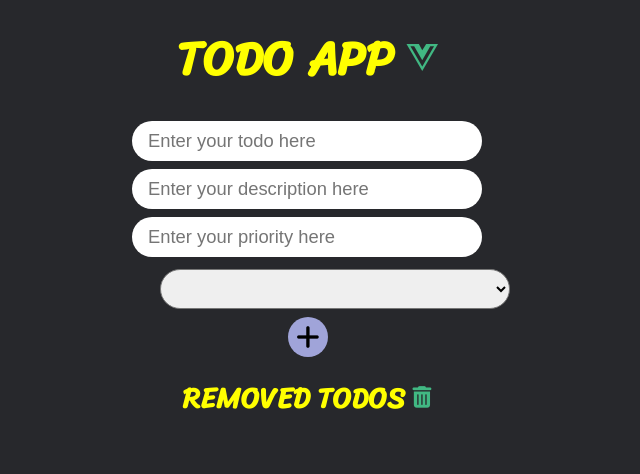
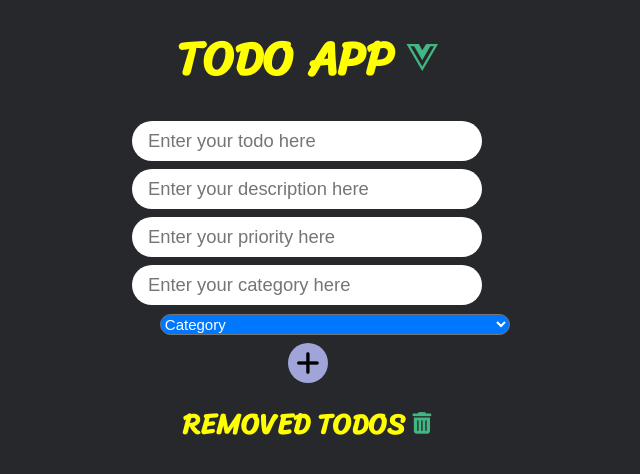
Before and after one commit to soham-dixit/todo-app-vuejs-cli, a Vue app: page / in a window 1280 px wide. Shown: the top 474 px of the page, without its empty margins (333-973 px from the left). Built offline with nearby package versions, Linux system fonts and the light colour scheme.

Commit message:
category dropdown

```diff
--- a/src/App.vue
+++ b/src/App.vue
@@ -325,4 +325,17 @@ h4{
   border-radius: 25px;
   font-size: 15px;
 }
+
+.filter-box {
+  margin-top: 5px;
+  margin-left: 38.5%;
+}
+
+.form-control {
+  background-color: #0077ff;
+  color: white;
+  width: 350px;
+  border-radius: 25px;
+  font-size: 15px;
+}
 </style>
--- a/src/components/TodoApp.vue
+++ b/src/components/TodoApp.vue
@@ -10,14 +10,17 @@
       <div class="inputPriority">
         <input class="input" type="text" @keypress="validateNumber" v-model="priority" placeholder="Enter your priority here"/>
       </div>
-      <div class="box">
-        <select v-model="todoCat">
-          <option>College</option>
-          <option>Internship</option>
-          <option>Daily todos</option>
-          <option>Random</option>
-        </select>
+      <div class="inputDiv">
+        <input class="input" type="text" v-model="todoCat" placeholder="Enter your category here"/>
       </div>
+              <div class="filter-box">
+                  <select class="form-control">
+                     <option value="" selected disabled>Category</option>
+                      <option v-for="(todo,index) in todos"  :key="index" style="background-color: white; color: black; font-weight: bold;">
+                         {{ todo.cat }}
+                      </option>
+                  </select>
+              </div>
           <!-- <div class="dropdown">
             <button class="dropbtn">Category</button>
               <div class="dropdown-content" v-for="(todo,index) in todos" :key="index">
@@ -36,7 +39,7 @@
           <div class="itemInput" :class="{'strikeout': todo.isStrikedOff == true}">
             {{todo.seq}} -
             {{todo.name}}
-            <div class="desc" style="white-space: pre-wrap">{{todo.desc}}</div>
+            <div class="desc" style="white-space: pre-wrap">{{todo.desc}} - {{todo.cat}}</div>
           </div>
             <button class="doneTodo" @click="doneTodo(index)">Done</button>
             <button class="removeTodo" @click="removeTodo(index)">Remove</button>
@@ -47,9 +50,9 @@
         <div class="items">
           <div class="removedItem" v-for="(todo, index) in removedTodos" :key="index">
            <div class="itemInput strikeout">
-              {{todo.seq}}
+              {{todo.seq}} -
               {{todo.name}}
-              <div class="desc" style="white-space: pre-line;">{{todo.desc}}</div>
+              <div class="desc" style="white-space: pre-line;">{{todo.desc}} - {{todo.cat}}</div>
             </div>
             <button class="retrieveTodo" @click="retrieveTodo(index)">Retrieve</button>
             <button class="deleteTodo" @click="deleteTodo(index)">Delete</button>
@@ -63,10 +66,8 @@
 </template>
 
 <script>
-
 export default {
   name: "TodoApp",
-
   data(){
     return {
       todo: "",
@@ -79,7 +80,6 @@ export default {
       isErrorNum: false,
     }
 },
-
   methods:
   {
     validateNumber()
@@ -92,12 +92,10 @@ export default {
           // alert("Please enter num");
           // document.getElementById("output-box").innerHTML += "Sorry! <code>preventDefault()</code> won't let you check this!<br>";
         }
-
         else{
           this.isErrorNum = false
         }
       },
-
     storeTodo()
     {
       if (this.todo != "" && this.todoDesc != "" && this.todoCat != "" && this.priority != "")
@@ -112,28 +110,23 @@ export default {
         this.isError=false
         // this.priorities.sort((a, b) => (a.priority > b.priority) ? -1 : 1);
       }
-
       else
       {
         this.isError=true
       }
     },
-
     removeTodo(index)
     {
       this.removedTodos.push(...this.todos.splice(index, 1));
     },
-
     deleteTodo(index)
     {
       this.removedTodos.splice(index,1)
     },
-
     doneTodo(index)
     {
         this.todos[index].isStrikedOff=true;
     },
-
     retrieveTodo(index)
     {
       this.todos.push(...this.removedTodos.splice(index, 1));
```
